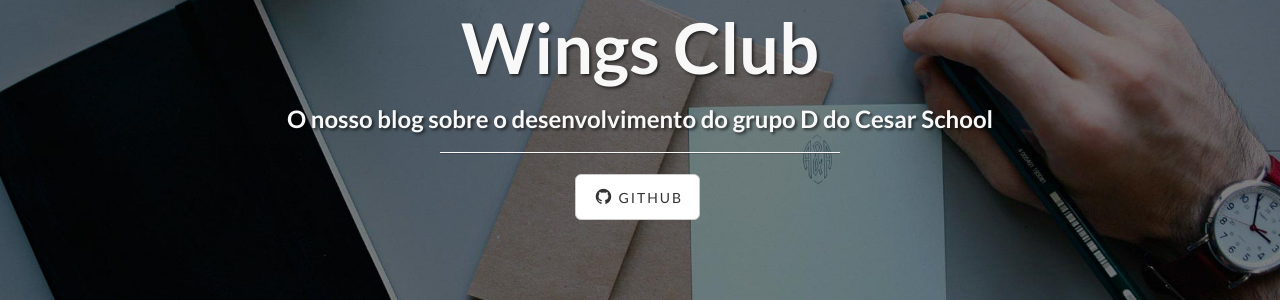
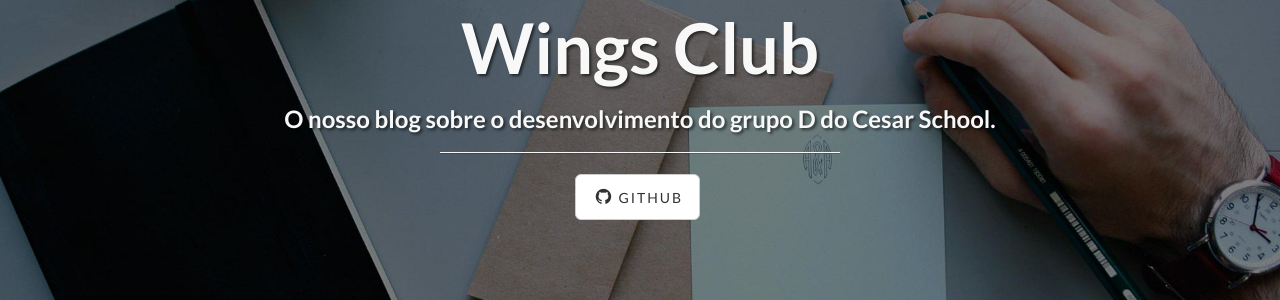
Before and after one commit to Wings-Club/wingclub.github.io, a Jekyll site: the page built from index.html, in a window 1280 px wide and 900 px high. Shown: the part 269-569 px from the top of the window. Built offline with Jekyll 4.4.1, drawn with Linux system fonts in a browser that asks for light colours; nearby versions of some CDN libraries; library files that are not in the unit come from our copies.

```diff
--- a/index.html
+++ b/index.html
@@ -1,5 +1,5 @@
 ---
 layout: default
 title: Wings Club
-subTitle: O nosso blog sobre o desenvolvimento do grupo D do Cesar School
+subTitle: O nosso blog sobre o desenvolvimento do grupo D do Cesar School.
 ---
```
